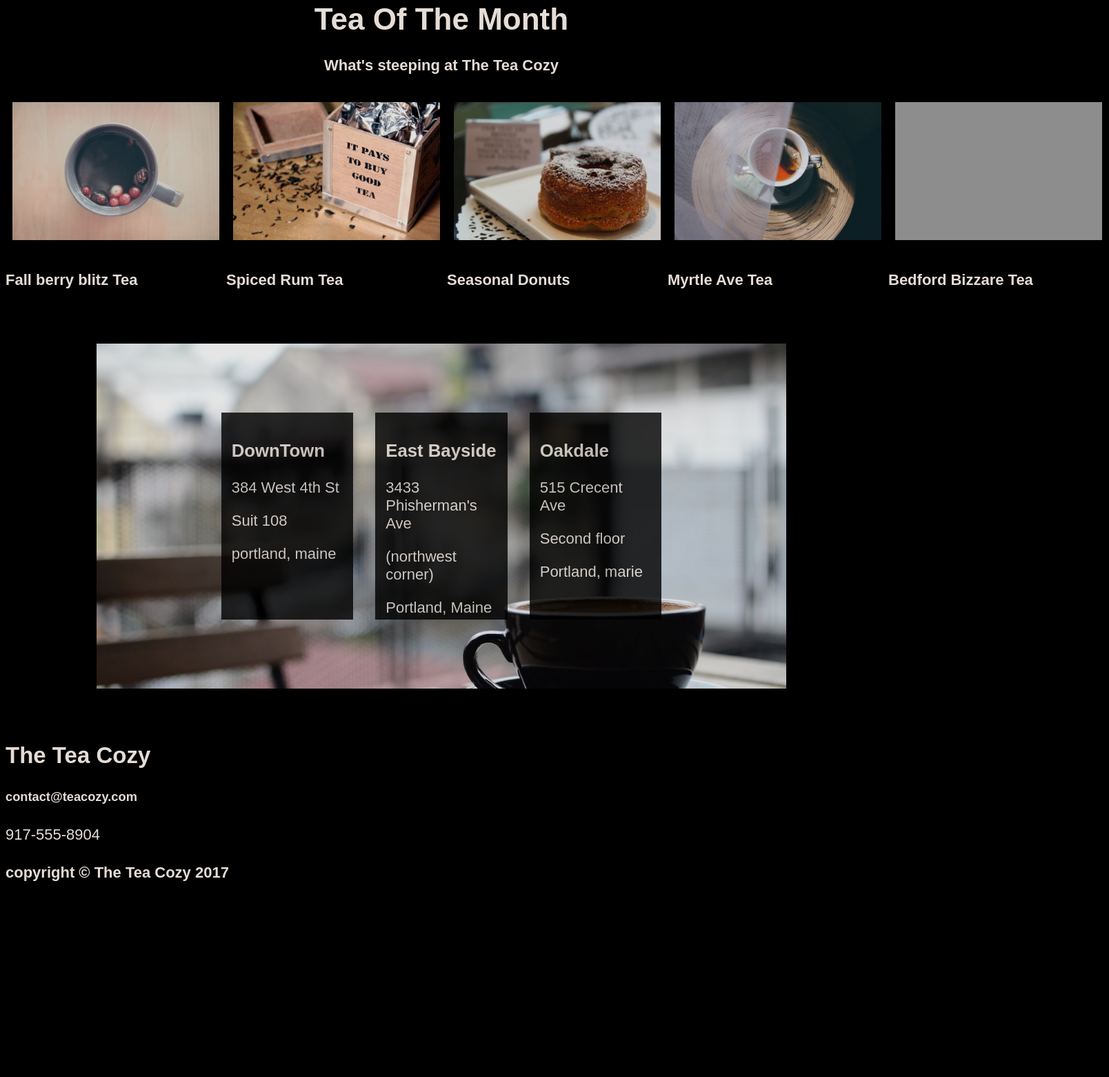
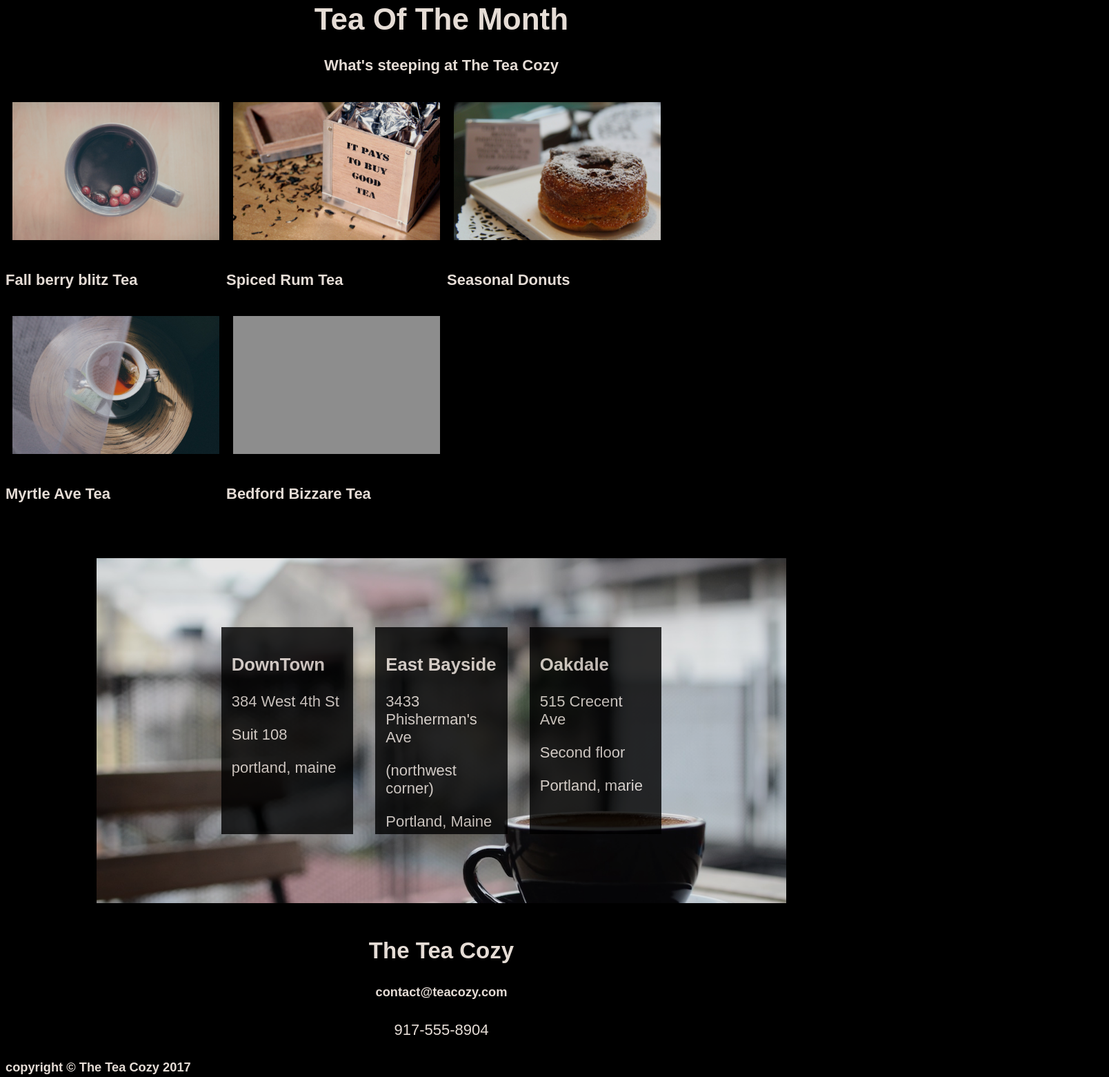
Before and after one commit to TravisMcgarry/Off-Platform-Project-Tea-Cozy, a plain HTML site: page index.html in a window 1280 px wide. Shown: the part 831-2392 px from the top of the page at 69% size, 1608 px wide, since content can reach past the window. Before the commit the page ends 2138 px from the top, so only its background shows below. Drawn offline with Linux system fonts and the light colour scheme; grey boxes are pictures that could not be loaded.

Commit message:
finishing touches

```diff
--- a/index.html
+++ b/index.html
@@ -29,7 +29,7 @@
     <h4>What's steeping at The Tea Cozy</h4>
   </div>
 
-  <div class="tea-container">
+  <div class="tea-container row">
 
     <div class="tea">
       <img src="images/img-berryblitz.jpg" alt="Fall berry blitz Tea">
@@ -41,12 +41,12 @@
       <h4>Spiced Rum Tea</h4>
     </div>
 
-    <div class="tea">
+    <div class="tea ">
       <img src="images/img-donut.jpg" alt="Seasonal Donuts">
       <h4>Seasonal Donuts</h4>
     </div>
 
-    <div class="tea">
+    <div class="tea ">
       <img src="images/img-myrtle-ave.jpg" alt="Myrtle Ave Tea">
       <h4>Myrtle Ave Tea</h4>
     </div>
@@ -86,13 +86,13 @@
     </div>
 
   </div>
-  <div class="contact">
+  <div class="text">
     <h2>The Tea Cozy</h2>
     <h5>contact@teacozy.com</h5>
     917-555-8904
   </div>
   <footer>
-    <h4>copyright &copy; The Tea Cozy 2017</h4>
+    <h5>copyright &copy; The Tea Cozy 2017</h5>
   </footer>
 
 
--- a/style.css
+++ b/style.css
@@ -52,7 +52,6 @@ a:link {
 
 .text {
     text-align: center;
-
 }
 
 .tea-container {
@@ -61,6 +60,11 @@ a:link {
     height: auto;
     flex: wrap;
 }
+
+.row {
+    display: flex;
+    flex-wrap: wrap;
+    }
 
 .tea img {
     height: 200px;
@@ -93,6 +97,7 @@ a:link {
     justify-content: space-between;
 }
 
+
 .box {
    height: 300px;
    padding: 15px;
@@ -104,5 +109,6 @@ a:link {
 }
 
 .contact {
-    display: inline-block;
+    align-items: center;
+    justify-items: center;
 }
```
